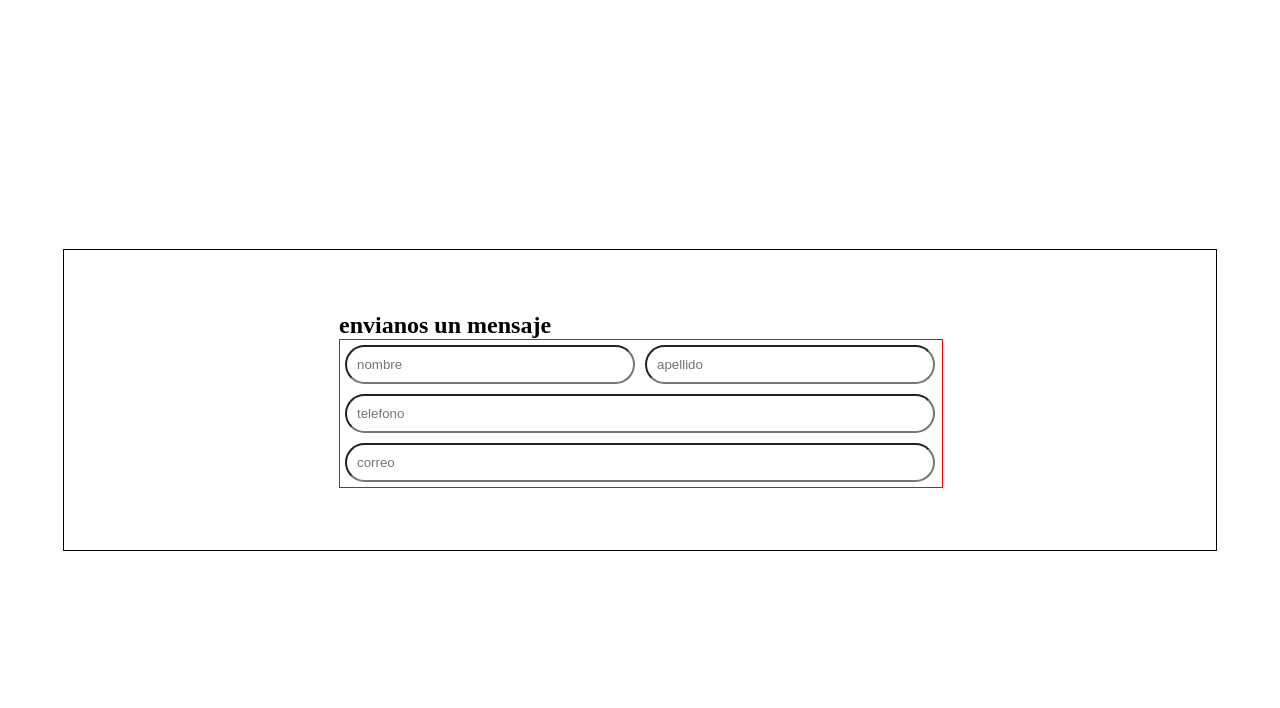
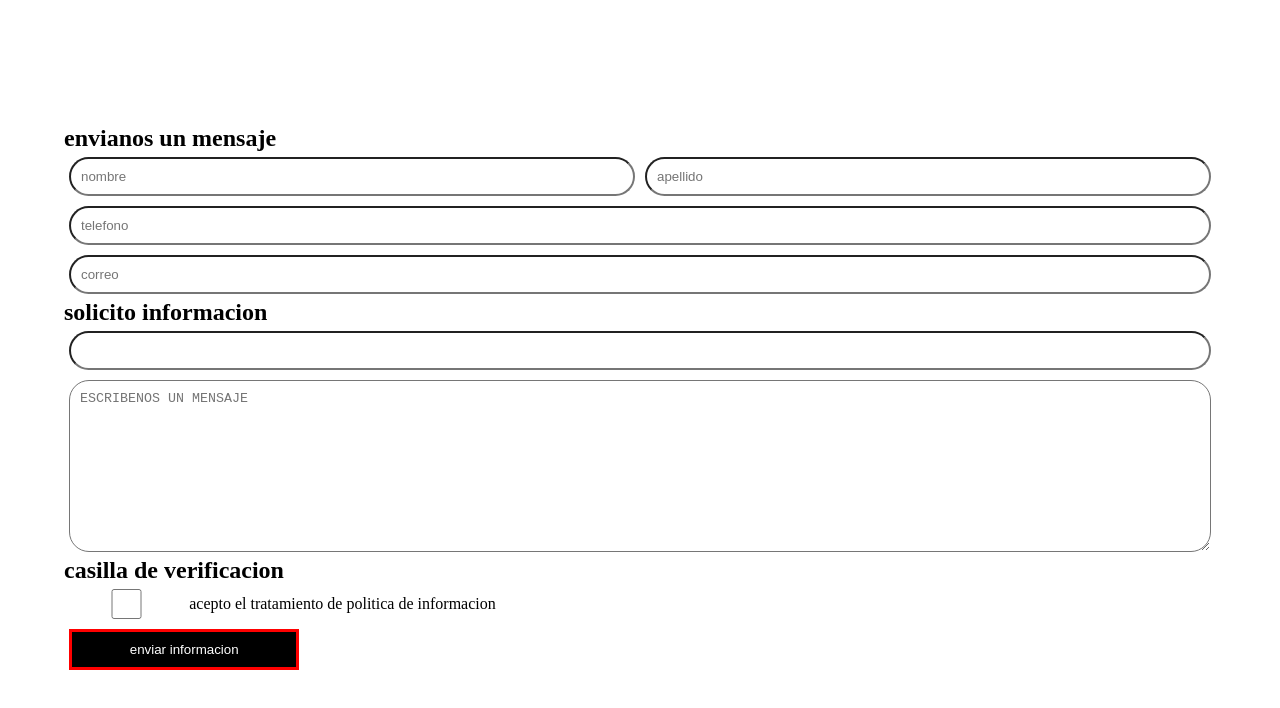
Before and after one commit to A-sta45/formulario, a plain HTML site: page index.html in a window 1280 px wide. Drawn offline with Linux system fonts and the light colour scheme.

Commit message:
se corrige el formulario y se agregan nuevos datos

```diff
--- a/css/main.css
+++ b/css/main.css
@@ -1,6 +1,7 @@
 * {
   padding: 0;
   margin: 0;
+  box-sizing: border-box;
 }
 .contenedor {
   width: 100%;
@@ -8,24 +9,29 @@
   display: flex;
   align-items: center;
 }
+form {
+  width: 100%;
+}
 .formulario {
   width: 90%;
-  height: 300px;
+  /* height: 300px; */
   margin: 0 auto;
   display: flex;
   justify-content: space-around;
   align-items: center;
-  border: black solid 1px;
+  /* border: black solid 1px; */
 }
 .formulario-campos {
   width: 100%;
   /* margin: 0 auto; */
-  border: red solid 1px;
+  /* border: black solid 1px; */
   /* display: flex; */
 }
 .campos-division {
-  width: 600px;
+  width: 100%;
   display: flex;
+  margin: auto;
+  align-items: center;
 }
 .formulario-campos .campos-division input {
   width: 100%;
@@ -33,3 +39,30 @@
   margin: 5px;
   padding: 10px;
 }
+.formulario-campos .campos-division textarea {
+  width: 100%;
+  border-radius: 20px;
+  margin: 5px;
+  padding: 10px;
+}
+.formulario-campos .campos-division .check {
+  width: 10%;
+  height: 30px;
+}
+.formulario-campos .campos-division .boton {
+  border: 3px red solid;
+  color: white;
+  background-color: black;
+  border-radius: 0px;
+  width: 20%;
+  transition: all 0.3s ease-in;
+}
+.formulario-campos .campos-division .boton:hover {
+  background: transparent;
+  color: black;
+  border: 3px gray solid;
+  cursor: pointer;
+}
+.formulario-campos .campos-division .check:hover {
+  cursor: pointer;
+}
--- a/index.html
+++ b/index.html
@@ -24,6 +24,36 @@
                     <div class="campos-division">
                         <input type="email" placeholder="correo">
                     </div>
+
+                <div class="formulario-titulo">
+                    <h2> solicito informacion  </h2>
+                </div>
+                <div class="campos-division">
+                <input list="cursos"/>
+                 <datalist id="cursos">
+                     <option value="javascript"></option>
+                     <option value="html"></option>
+                     <option value="css"></option>
+                </datalis>
+                </div>
+                <div class="campos-division">
+                    <textarea
+                    name="mensaje"
+                    id="mensaje"
+                    cols="30"
+                    rows="10"
+                    placeholder="ESCRIBENOS UN MENSAJE"></textarea>
+                </div>
+                <div class="formulario-titulo">
+                    <h2> casilla de verificacion  </h2>
+                </div>
+                <div class="campos-division">
+                    <input class="check" type="checkbox">
+                    <p>acepto el tratamiento de politica de informacion</p>
+                </div>
+                <div class="campos-division">
+                    <input class="boton" value="enviar informacion" type="submit">
+                </div>
                 </div>
             </form>
         </div>
```
